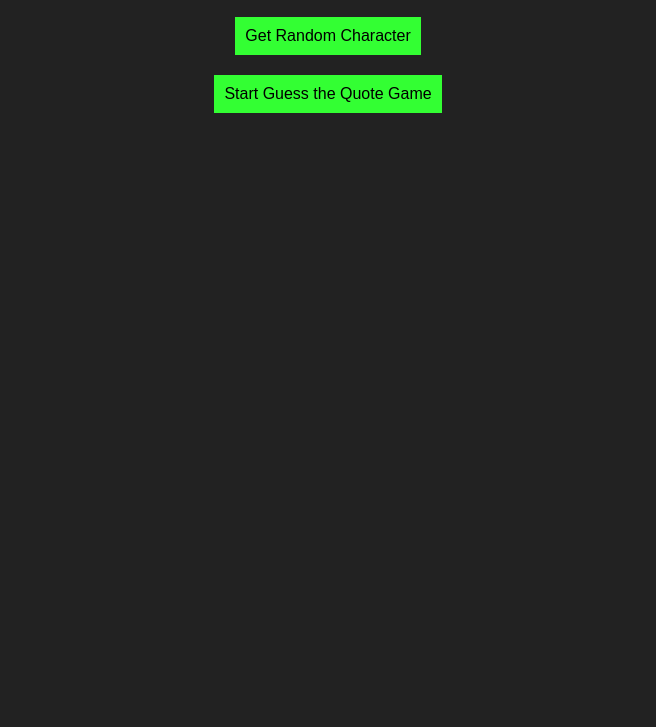
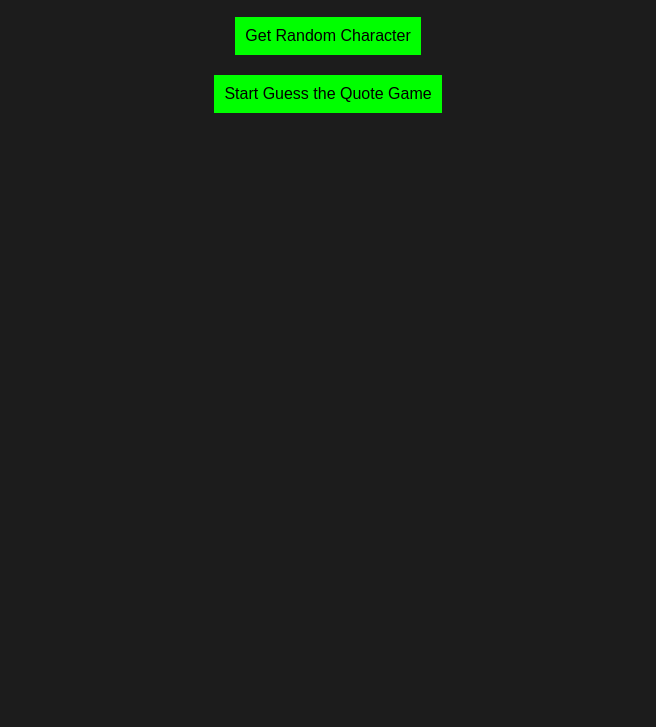
Before and after one commit to timwebdev1/BreakingBad, a plain HTML site: page index.html in a window 1280 px wide. Shown: the part 73-800 px from the top of the page, without its empty margins (312-968 px from the left). Drawn offline with Linux system fonts and the light colour scheme.

Commit message:
Updated styles

```diff
--- a/style.css
+++ b/style.css
@@ -1,12 +1,12 @@
 body {
   font-family: Arial, sans-serif;
-  background-color: #222;
-  color: #33ff33;
+  background-color: #1c1c1c;
+  color: #00ff00;
   text-align: center;
 }
 
 button {
-  background-color: #33ff33;
+  background-color: #00ff00;
   color: black;
   padding: 10px;
   margin: 10px;
```
